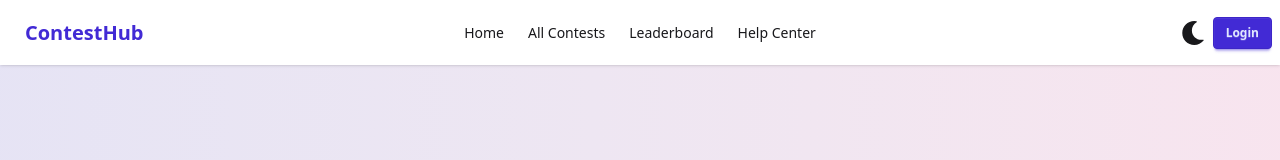
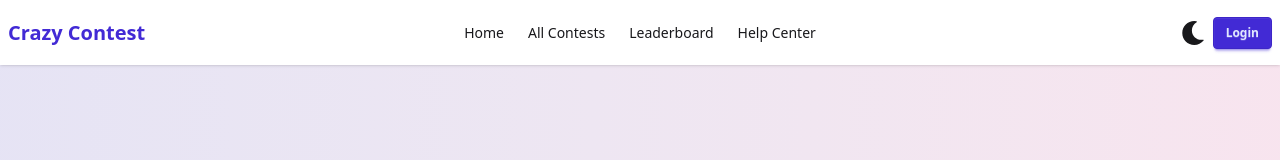
Before and after one commit to whahidul12/crazy-contest-client, a React (Vite) app: page / in a window 1280 px wide. Shown: the top 160 px of the page. Built offline with nearby package versions, Linux system fonts and the light colour scheme; no server answers.

Commit message:
dashboard layout loading problem

```diff
--- a/src/Components/Shared/Navbar.jsx
+++ b/src/Components/Shared/Navbar.jsx
@@ -78,8 +78,8 @@ const Navbar = () => {
             {navOptions}
           </ul>
         </div>
-        <Link to="/" className="btn btn-ghost text-primary text-xl font-bold">
-          ContestHub
+        <Link to="/" className="text-primary text-xl font-bold">
+          Crazy Contest
         </Link>
       </div>
       <div className="navbar-center hidden lg:flex">
--- a/src/Hooks/useRole.jsx
+++ b/src/Hooks/useRole.jsx
@@ -1,6 +1,6 @@
 import useAuth from "./useAuth";
+import { useQuery } from "@tanstack/react-query";
 import useAxiosSecure from "./useAxiosSecure";
-import { useQuery } from "@tanstack/react-query";
 
 const useRole = () => {
   const { user, loading } = useAuth();
--- a/src/Layout/DashboardLayout.jsx
+++ b/src/Layout/DashboardLayout.jsx
@@ -11,7 +11,7 @@ import {
   FaUsers,
   FaWallet,
 } from "react-icons/fa";
-import useRole from "../hooks/useRole";
+import useRole from "../Hooks/useRole";
 import { Helmet } from "react-helmet-async";
 import useAuth from "../Hooks/useAuth";
 
@@ -40,6 +40,7 @@ const DashboardLayout = () => {
           Open Menu
         </label>
         {/* <Outlet /> */}
+        <Outlet />
       </div>
       <div className="drawer-side">
         <label
--- a/src/Providers/AuthContext.jsx
+++ b/src/Providers/AuthContext.jsx
@@ -1,4 +1,3 @@
-// src/contexts/AuthContext.jsx (or whatever path you prefer)
 import { createContext } from "react";
 
 // Initialize the context object here.
--- a/src/Providers/AuthProvider.jsx
+++ b/src/Providers/AuthProvider.jsx
@@ -50,22 +50,27 @@ const AuthProvider = ({ children }) => {
     const unsubscribe = onAuthStateChanged(auth, (currentUser) => {
       setUser(currentUser);
       if (currentUser) {
-        // Get Token and store client side
         const userInfo = { email: currentUser.email };
-        axiosPublic.post("/jwt", userInfo).then((res) => {
-          if (res.data.token) {
-            localStorage.setItem("access-token", res.data.token);
+        axiosPublic
+          .post("/jwt", userInfo)
+          .then((res) => {
+            if (res.data.token) {
+              localStorage.setItem("access-token", res.data.token);
+            }
+          })
+          .catch((error) => {
+            console.error("JWT fetch failed:", error);
+          })
+          .finally(() => {
             setLoading(false);
-          }
-        });
+          });
       } else {
         localStorage.removeItem("access-token");
         setLoading(false);
       }
     });
-    return () => {
-      return unsubscribe();
-    };
+
+    return () => unsubscribe();
   }, [axiosPublic]);
 
   const authInfo = {
@@ -78,6 +83,8 @@ const AuthProvider = ({ children }) => {
     updateUserProfile,
   };
 
+  console.log("AuthProvider", loading);
+
   return (
     <AuthContext.Provider value={authInfo}>{children}</AuthContext.Provider>
   );
```
